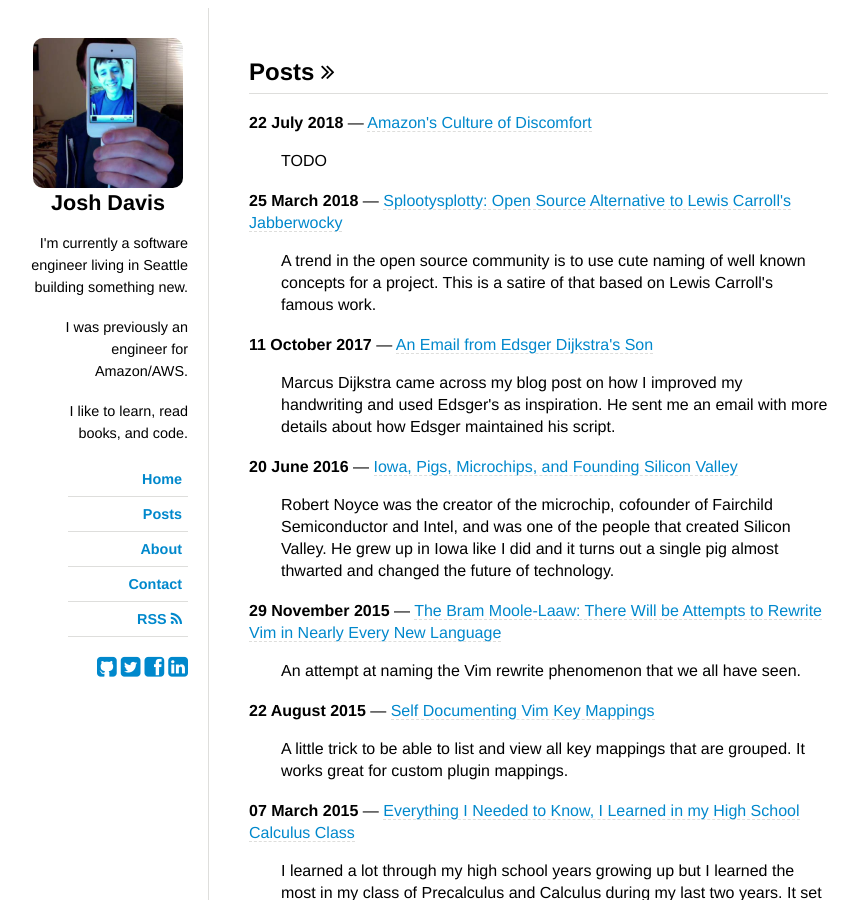
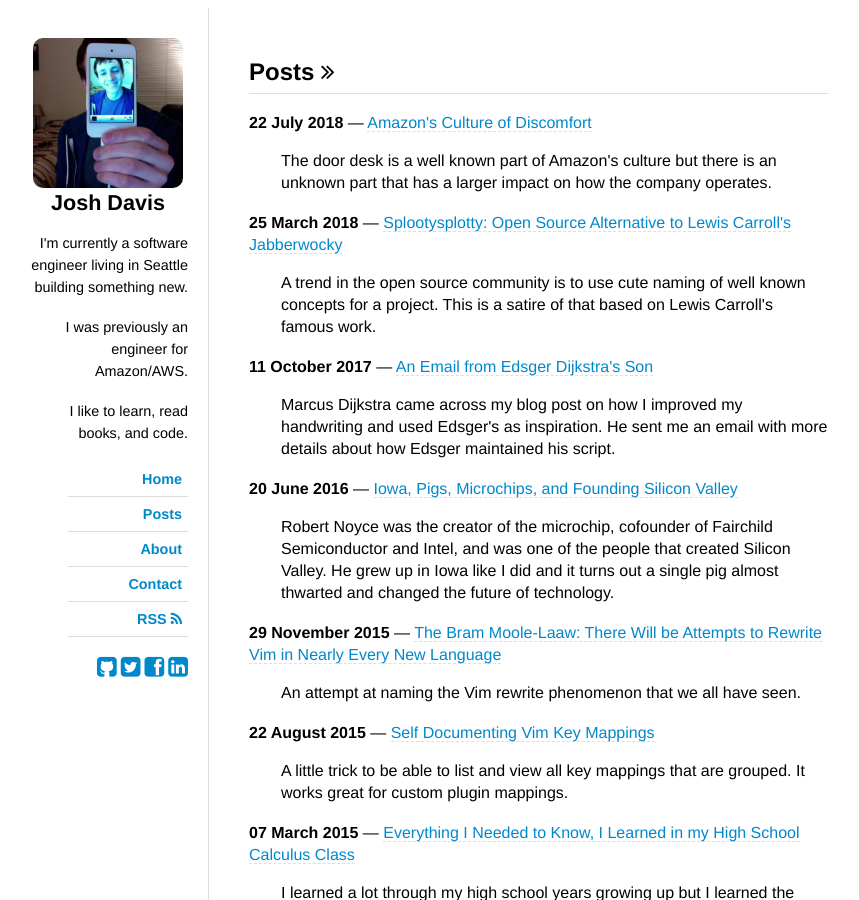
Before and after one commit to jdavis/jdavis.github.com, a Jekyll site: the page built from posts.html, in a window 1280 px wide and 900 px high. Shown: the whole window, without its empty margins (142-1001 px from the left). Built offline with Jekyll 4.4.1, drawn with Linux system fonts in a browser that asks for light colours; nearby versions of some CDN libraries; some web fonts are replaced.

Commit message:
Add description for Amazon Culture post

```diff
--- a/_posts/2018-07-22-amazons-culture-of-discontent.md
+++ b/_posts/2018-07-22-amazons-culture-of-discontent.md
@@ -2,7 +2,8 @@
 layout: post
 title: Amazon's Culture of Discomfort
 description:
-    TODO
+    The door desk is a well known part of Amazon's culture but there is an
+    unknown part that has a larger impact on how the company operates.
 ---
 
 # Amazon’s Culture of Discomfort
```
